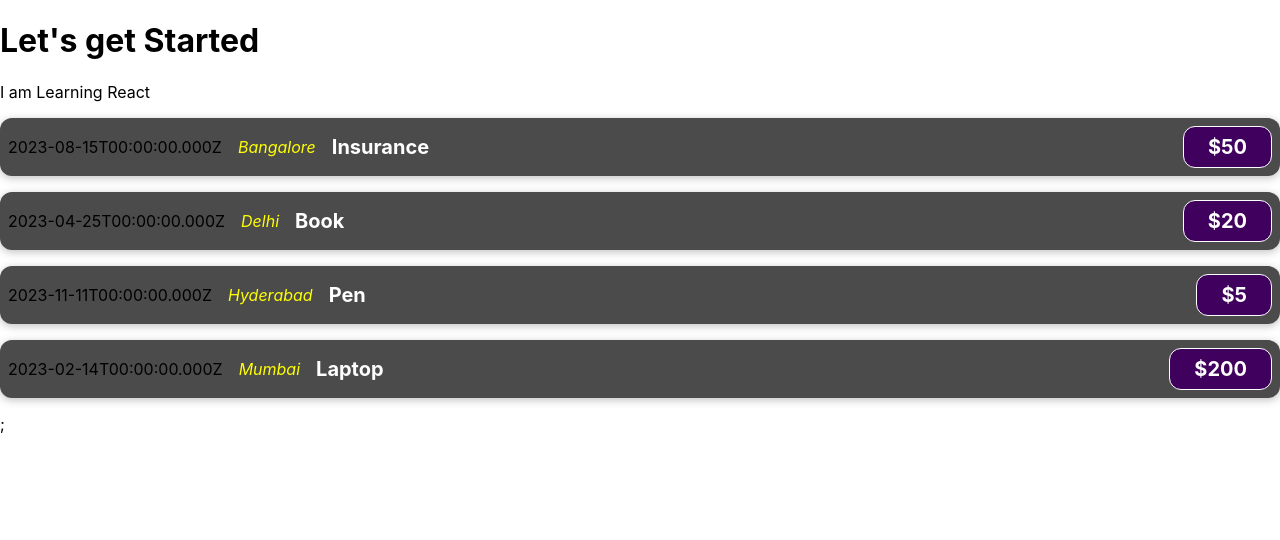
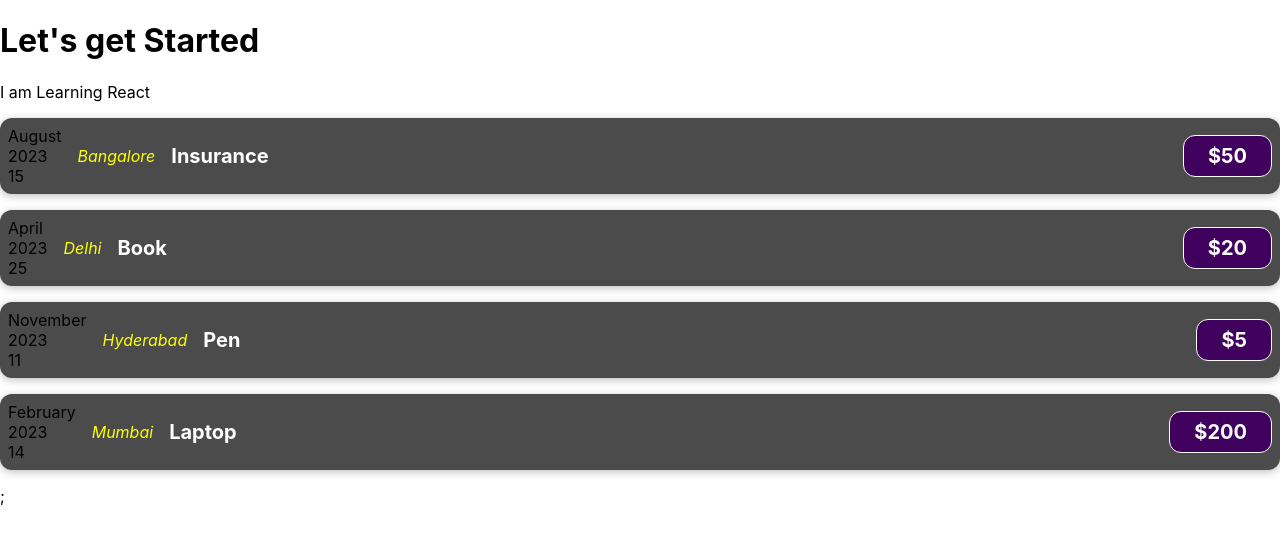
Before and after one commit to MahaGit1233/ReactCode, a React (Create React App) app: page / in a window 1280 px wide. Shown: the top 540 px of the page. Built offline with nearby package versions, Linux system fonts and the light colour scheme.

Commit message:
formatted ExpenseItem date commit

```diff
--- a/src/components/ExpenseItem.js
+++ b/src/components/ExpenseItem.js
@@ -1,9 +1,17 @@
 import "./ExpenseItem.css";
+const months=['January', 'February', 'March', 'April', 'May', 'June', 'July', 'August', 'September', 'October', 'November', 'December'];
 
 function ExpenseItem(props) {
+    const month=months[props.date.getMonth()];
+    const year=props.date.getFullYear();
+    const day=props.date.getDate();
     return (
         <div className='expense-item'>
-            <div>{props.date.toISOString()}</div>
+            <div>
+                <div>{month}</div>
+                <div>{year}</div>
+                <div>{day}</div>
+            </div>
             <div className='expense-item__location'>{props.location}</div>
             <div className='expense-item__description'>
                 <h2>{props.title}</h2>
```
